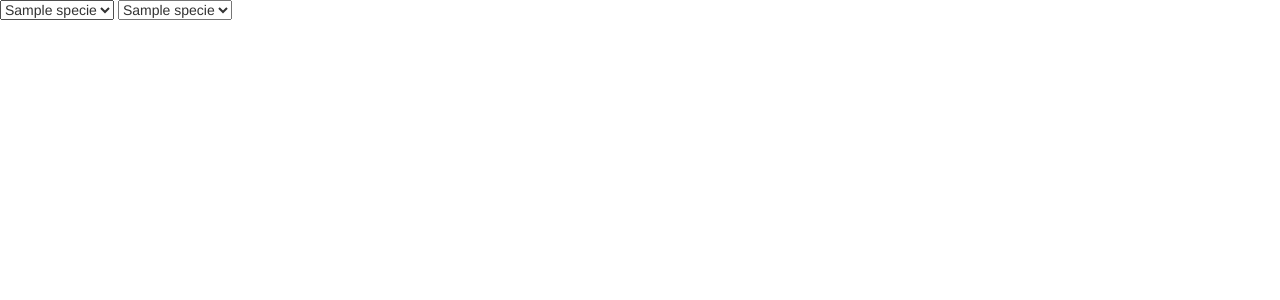
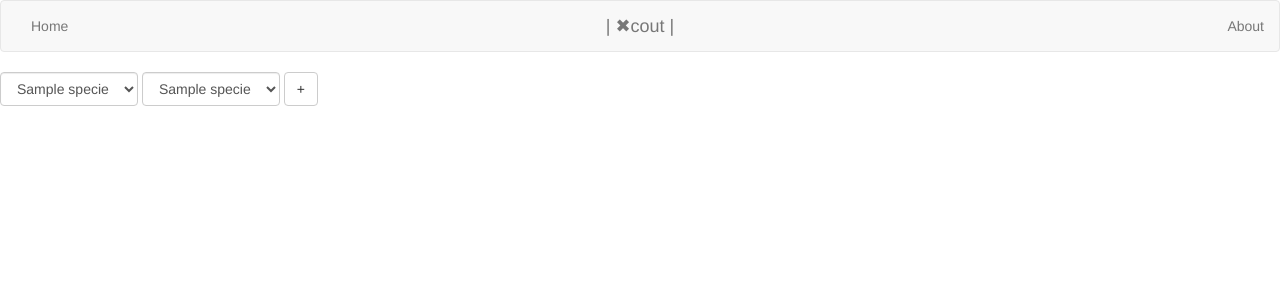
Before and after one commit to Sergiodiaz53/Xcout, a Django app: page / in a window 1280 px wide. Shown: the top 300 px of the page. Run offline with Django 3.2, Linux system fonts and the light colour scheme; tables that the repository leaves empty hold one stand-in row (values such as "Sample post"); some libraries are stand-ins or nearby versions.

Commit message:
Alerts + parametrization + styling

```diff
--- /dev/null
+++ b/static/css/xcout.css
@@ -0,0 +1,29 @@
+/* Global */
+
+    html, body {
+      height: 100%;
+    }
+
+    /** Navbar **/
+    .navbar-brand
+    {
+        position: absolute;
+        width: 100%;
+        left: 0;
+        text-align: center;
+        margin:0 auto;
+    }
+    .navbar-toggle {
+        z-index:3;
+    }
+
+    #alertContainer {
+        margin-top: 60px;
+        position:absolute;
+        right:5px;
+        top:5px;
+        width:50%;
+        max-width: 500px;
+    }
+
+/* #######################  */
--- /dev/null
+++ b/static/js/controllers/indexController.js
@@ -0,0 +1,11 @@
+/**
+ * Created by Sergio on 4/10/17.
+ */
+
+$("#addComparison").click(function(){
+    var specieX = $("#specieX").val();
+    var specieY = $("#specieY").val();
+
+    getFullComparisonOf(specieX, specieY)
+
+});
--- /dev/null
+++ b/static/js/utils.js
@@ -0,0 +1,17 @@
+/**
+ * Created by Sergio on 4/10/17.
+ */
+
+function showAlert(title, content, type) {
+    $("#alertContainer").bootstrapAlert({
+        type: 'success', // Optional, , default: 'info',  values: 'success', 'info', 'warning' or 'danger'
+        dismissible: true, // Optional, default: true
+        heading: title, // Optional, default: ''
+        message: content,  // Required,
+        clear: true // Optional, Clears the container, default: true
+    });
+
+    $(".alert").delay(2000).slideUp(200, function() {
+        $(this).alert('close');
+    });
+}
--- a/static/js/visualizationManager.js
+++ b/static/js/visualizationManager.js
@@ -8,7 +8,6 @@ var itemSize = 16,
 
 var width = 800 - margin.right - margin.left,
     height = 800 - margin.top - margin.bottom;
-
 
 function getFullComparisonOf(specieX, specieY){
 
@@ -34,9 +33,19 @@ function visualizeFullComparisonFromJSON(full_comparison_json) {
 
     var data = full_comparison_json;
 
-    //Get elements for X and Y Axis
-    var x_elements = d3.set(data.map(function( comparison ) { return comparison.specieX + " - " + comparison.chromosomeX_number; } )).values(),
-        y_elements = d3.set(data.map(function( comparison ) { return comparison.specieY + " - " + comparison.chromosomeY_number;  } )).values();
+    var speciesX_numbers = {};
+    var speciesY_numbers = {};
+
+
+    //Get elements for X,Y and UpperLevelXYAxis
+    var x_elements = d3.set(data.map(function( comparison ) {
+        speciesX_numbers[comparison.specieX] = (speciesX_numbers[comparison.specieX] || 0)+1;
+        return comparison.specieX + " - " + comparison.chromosomeX_number; } )).values(),
+
+        y_elements = d3.set(data.map(function( comparison ) {
+            speciesY_numbers[comparison.specieX] = (speciesY_numbers[comparison.specieY] || 0)+1;
+            return comparison.specieY + " - " + comparison.chromosomeY_number;  } )).values();
+
 
     //Set xScale
     var xScale = d3.scale.ordinal()
@@ -51,6 +60,21 @@ function visualizeFullComparisonFromJSON(full_comparison_json) {
         })
         .orient("top");
 
+    //Set upperLevelxScale
+    var upperLevelxScale = d3.scale.ordinal()
+        .domain(Object.keys(speciesX_numbers))
+        .rangeBands((function(){
+            var values = Object.values(speciesX_numbers).map(function(x){return (x * itemSize)});
+            values.unshift(0);
+            return values;
+        })());
+
+
+    //Set upperLevelxAxis
+    var upperLevelxAxis = d3.svg.axis()
+        .scale(upperLevelxScale)
+        .orient("top");
+
     //Set yScale
     var yScale = d3.scale.ordinal()
         .domain(y_elements)
@@ -59,6 +83,20 @@ function visualizeFullComparisonFromJSON(full_comparison_json) {
     //Set yAxis
     var yAxis = d3.svg.axis()
         .scale(yScale)
+        .orient("left");
+
+    //Set upperLevelyScale
+    var upperLevelyScale = d3.scale.ordinal()
+        .domain(Object.keys(speciesY_numbers))
+        .rangeBands((function(){
+            var values = Object.values(speciesY_numbers).map(function(x){return (x * itemSize)});
+            values.unshift(0);
+            return values;
+        })());
+
+    //Set upperLevelyAxis
+    var upperLevelyAxis = d3.svg.axis()
+        .scale(upperLevelyScale)
         .tickFormat(function (d) {
             return d;
         })
@@ -71,14 +109,16 @@ function visualizeFullComparisonFromJSON(full_comparison_json) {
 
     //Create SVG
     var svg = d3.select("svg > g");
-    if(svg.empty()){
-        svg = d3.select('.heatmap')
-                .append("svg")
-                .attr("width", width + margin.left + margin.right)
-                .attr("height", height + margin.top + margin.bottom)
-                .append("g")
-                .attr("transform", "translate(" + margin.left + "," + margin.top + ")");
+    if(!svg.empty()){
+        d3.select("svg").remove();
     }
+
+    svg = d3.select('.heatmap')
+        .append("svg")
+        .attr("width", width + margin.left + margin.right)
+        .attr("height", height + margin.top + margin.bottom)
+        .append("g")
+        .attr("transform", "translate(" + margin.left + "," + margin.top + ")");
 
     var cells = svg.selectAll('rect')
         .data(data)
@@ -129,6 +169,15 @@ function visualizeFullComparisonFromJSON(full_comparison_json) {
         .attr('font-weight', 'normal');
 
     svg.append("g")
+        .attr("class", "y axis")
+        .call(upperLevelyAxis)
+        .selectAll('text')
+        .attr('font-weight', 'normal')
+        .attr("transform", function (d) {
+            return "rotate(-90)";
+        });
+
+    svg.append("g")
         .attr("class", "x axis")
         .call(xAxis)
         .selectAll('text')
@@ -139,4 +188,12 @@ function visualizeFullComparisonFromJSON(full_comparison_json) {
         .attr("transform", function (d) {
             return "rotate(-65)";
         });
+
+    svg.append("g")
+        .attr("class", "x axis")
+        .call(upperLevelxAxis)
+        .selectAll('text')
+        .attr('font-weight', 'normal');
+
+    showAlert("Loaded", "Comparison loaded", "Success")
 }
--- a/templates/includes/basic.html
+++ b/templates/includes/basic.html
@@ -20,19 +20,47 @@
     <!-- Place favicon.ico and apple-touch-icon.png in the root directory -->
 
     <link rel="stylesheet" href="{% static "bower_components/bootstrap/dist/css/bootstrap.min.css" %}">
+    <link rel="stylesheet" href="{% static "css/xcout.css" %}">
 
 
     <script type="text/javascript" src="{% static "bower_components/jquery/dist/jquery.min.js" %}"></script>
     <script type="text/javascript" src="{% static "bower_components/d3/d3.min.js" %}"></script>
+    <script type="text/javascript" src="{% static "bower_components/bootstrap/dist/js/bootstrap.min.js" %}"></script>
 
 </head>
 
 <body role="document">
+
+    <nav class="navbar navbar-default" role="navigation">
+      <div class="navbar-header">
+        <button type="button" class="navbar-toggle" data-toggle="collapse" data-target=".navbar-collapse">
+          <span class="icon-bar"></span>
+          <span class="icon-bar"></span>
+          <span class="icon-bar"></span>
+        </button>
+        <a class="navbar-brand" href="#">| ✖cout |</a>
+      </div>
+       <div class="navbar-collapse collapse">
+        <ul class="nav navbar-nav navbar-left">
+            <li><a href="#">Home</a></li>
+        </ul>
+        <ul class="nav navbar-nav navbar-right">
+          <li><a href="#about">About</a></li>
+        </ul>
+      </div>
+    </nav>
+
+    <div id="alertContainer"class="container"></div>
+
+
 
 {%block content%}
 
 
 {% endblock %}
 
+    <script type="text/javascript" src="{% static "bower_components/bootstrap-alerts/bootstrap-alerts.min.js" %}"></script>
+    <script type="text/javascript" src="{% static "js/utils.js" %}"></script>
+
 </body>
 </html>
--- a/templates/index.html
+++ b/templates/index.html
@@ -6,23 +6,33 @@
     <script> var myJSON = "{{ chromosomes }}"</script>
 
 
-    <select>
+    <div class="form-inline">
+
+    <div class="form-group">
+        <select class="form-control" id="specieX">
         {% for chromosome in chromosomes %}
             <option value="{{ chromosome }}">{{ chromosome }}</option>
         {% endfor %}
         </select>
+    </div>
 
-    <select>
+    <div class="form-group">
+        <select class="form-control" id="specieY">
         {% for chromosome in chromosomes %}
             <option value="{{ chromosome }}">{{ chromosome }}</option>
         {% endfor %}
         </select>
+    </div>
+
+        <button type="button" class="btn btn-default" id="addComparison">+</button>
+
+    </div>
 
 
     <div class="heatmap" style="float:left"></div>
 
 
-
+    <script type="text/javascript" src="{% static "js/controllers/indexController.js" %}"></script>
 
 
 
```
Lines whose indentation alone changed are shown as unchanged.
